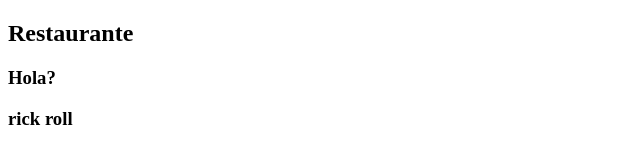
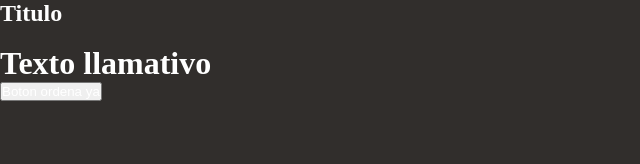
Before and after one commit to genaro-cravero/ProgJovRestaurante, a plain HTML site: page index.html in a window 1280 px wide. Shown: the whole page, without its empty margins (0-640 px from the left). Drawn offline with Linux system fonts and the light colour scheme.

Commit message:
Separar tareas

```diff
--- a/index.html
+++ b/index.html
@@ -8,17 +8,35 @@
     <link rel="stylesheet" href="./style.css">
 </head>
 <body>
+
     <header>
-        <h2>Restaurante</h2>
+        <!-- Bernat -->
+        <h2>Titulo</h2>
     </header>
 
     <main>
-       <h3>Hola?</h3>
-       <h3>rick roll</h3>
+
+        <img src="" alt="">
+        <h1>Texto llamativo</h1>
+        <button>Boton ordena ya</button>
+
+
+        <!-- Ruan "Tarjeta" -->
+        <div>
+            <h2>
+
+            </h2>
+            <img src="" alt="">
+            <h3></h3>
+            <p><b></b></p>
+        </div>
+
     </main>
 
+
+
     <footer>
-
+        <!-- Mario Footer -->
     </footer>
 
     <script src="./script.js"></script>
--- a/style.css
+++ b/style.css
@@ -0,0 +1,9 @@
+*{
+    margin: 0;
+    padding: 0;
+    color: white;
+}
+
+body{
+    background-color: rgb(49, 46, 44);
+}
```
Also changed, not shown: 1 other file.
